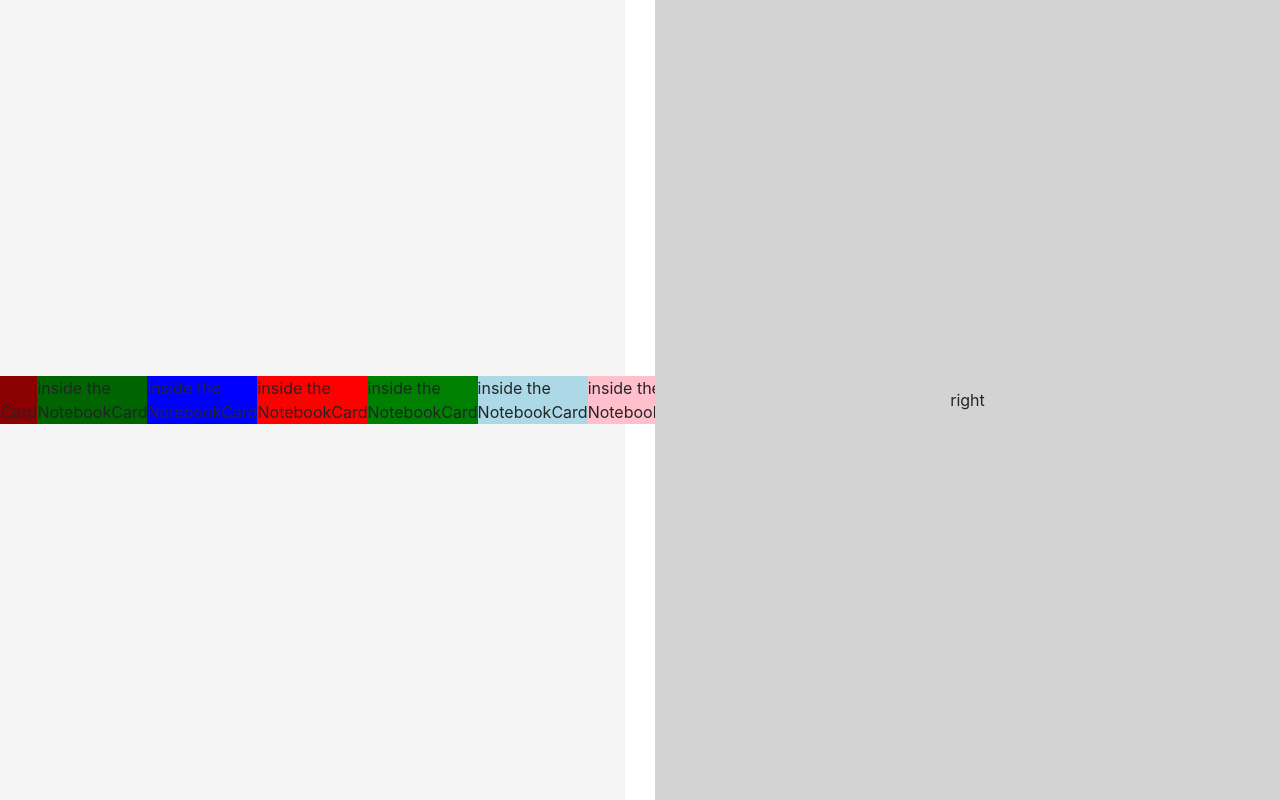
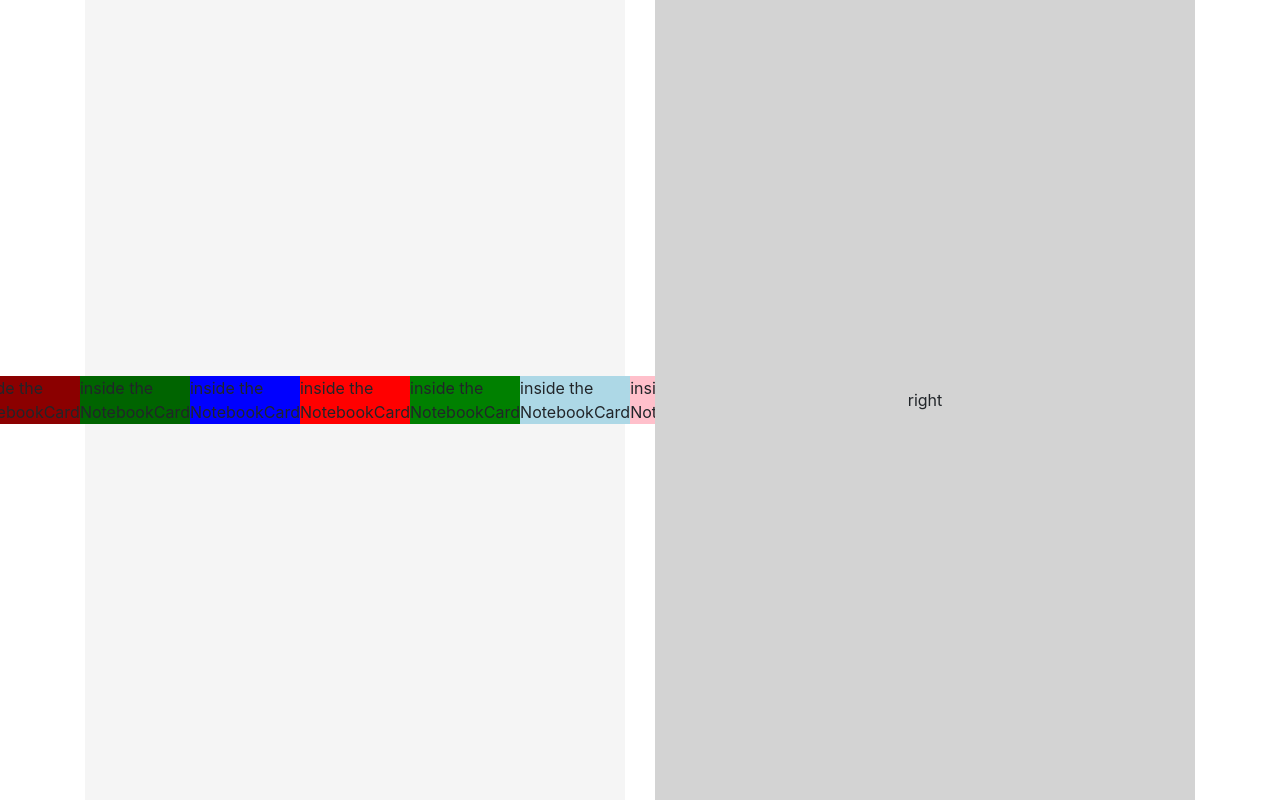
Before and after one commit to theoluyi/chromatic-notes, a React (Create React App) app: page / in a window 1280 px wide. Built offline with nearby package versions, Linux system fonts and the light colour scheme.

Commit message:
replaces outer divs with React-Bootstrap Container, which adds huge margins as TheoDo warns, not a fan

```diff
--- a/src/App.js
+++ b/src/App.js
@@ -1,17 +1,18 @@
 import React, { useState } from "react";
+import "./App.css";
+import Container from "react-bootstrap/Container";
 import "bootstrap/dist/css/bootstrap.min.css";
-import "./App.css";
-// import Button from "react-bootstrap/Button";
 
 function App() {
   // selectedNoteIndex, selectedNote, notes
-  const [selectedNoteIndex, setSelectedNoteIndex] = useState(null);
-  const [selectedNote, setSelectedNote] = useState(null);
-  const [notes, setNotes] = useState(null);
+  // const [selectedNoteIndex, setSelectedNoteIndex] = useState(null);
+  // const [selectedNote, setSelectedNote] = useState(null);
+  // const [notes, setNotes] = useState(null);
 
   return (
-    <>
+    <Container>
       <div className="row">
+        {/* LEFT SIDE */}
         <div className="col-md-6 no-gutters">
           <div className="left-side d-flex justify-content-center align-items-center">
             <NotebookCard color="dark-blue" />
@@ -25,13 +26,14 @@ function App() {
             <NotebookCard color="light-green" />
           </div>
         </div>
+        {/* RIGHT SIDE */}
         <div className="col-md-6 no-gutters">
           <div className="right-side d-flex justify-content-center align-items-center">
             right
           </div>
         </div>
       </div>
-    </>
+    </Container>
   );
 }
 
```
